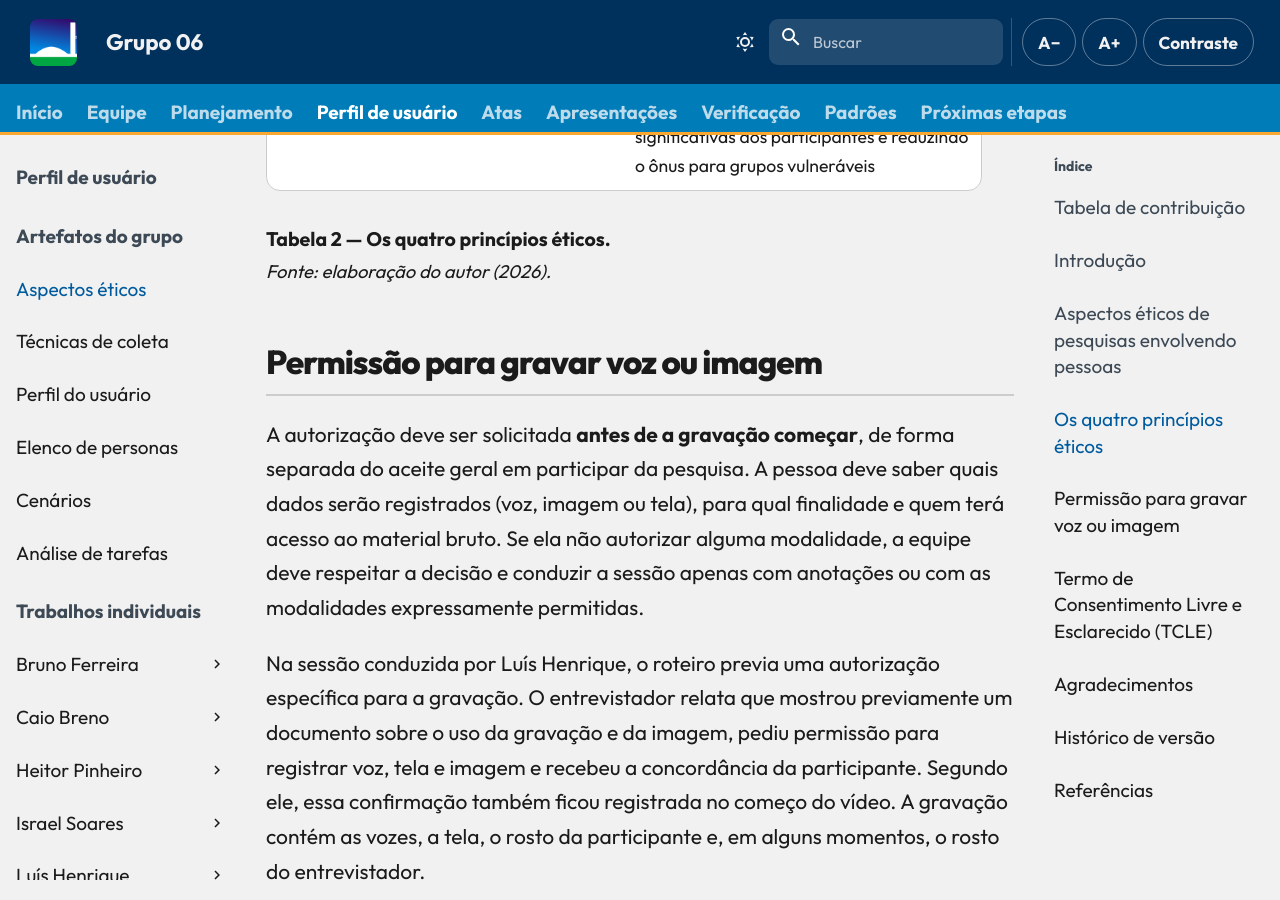
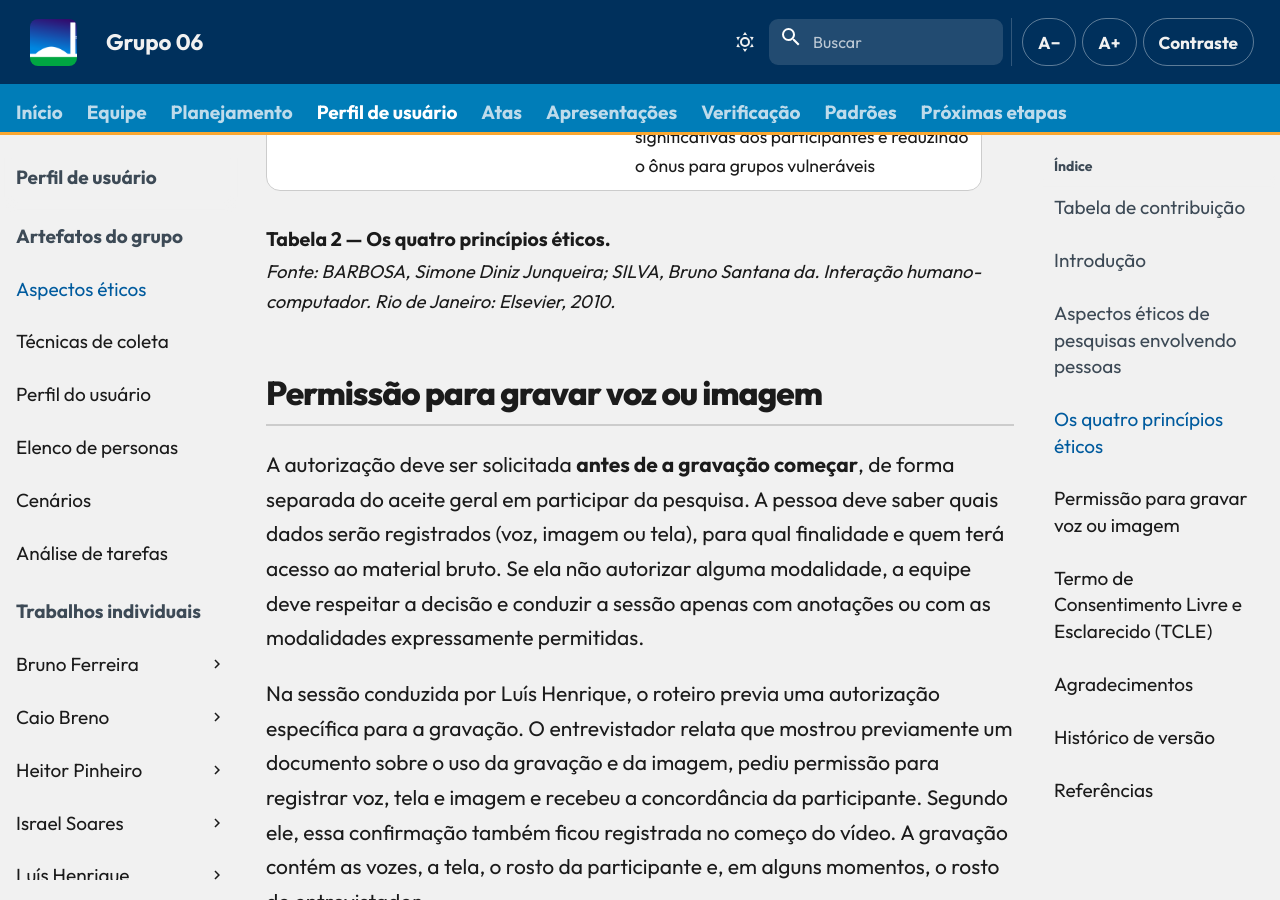
Before and after one commit to Interacao-Humano-Computador/2026.2-Grupo06, an MkDocs documentation site: the page built from docs/entrega-2/etica.md, in a window 1280 px wide and 900 px high, scrolled down 3131 px. Built offline with MkDocs 1.6.1 and Material for MkDocs 9.7.7, drawn with Linux system fonts in a browser that asks for light colours; comment, search, counter and statistics services are not loaded.

Commit message:
fix:adicionando fonte a tabela

```diff
--- a/docs/entrega-2/etica.md
+++ b/docs/entrega-2/etica.md
@@ -42,7 +42,7 @@ A Tabela 2 apresenta os quatro princípios que orientam a coleta de dados do gru
 | Justiça e equidade | Assegura a relevância social da pesquisa e garante igual consideração dos interesses envolvidos, oferecendo vantagens significativas aos participantes e reduzindo o ônus para grupos vulneráveis|
 
 <p class="caption">Tabela 2 — Os quatro princípios éticos.</p>
-<p class="source">Fonte: elaboração do autor (2026).</p>
+<p class="source">Fonte: BARBOSA, Simone Diniz Junqueira; SILVA, Bruno Santana da. Interação humano-computador. Rio de Janeiro: Elsevier, 2010.</p>
 
 ## Permissão para gravar voz ou imagem
 
```
